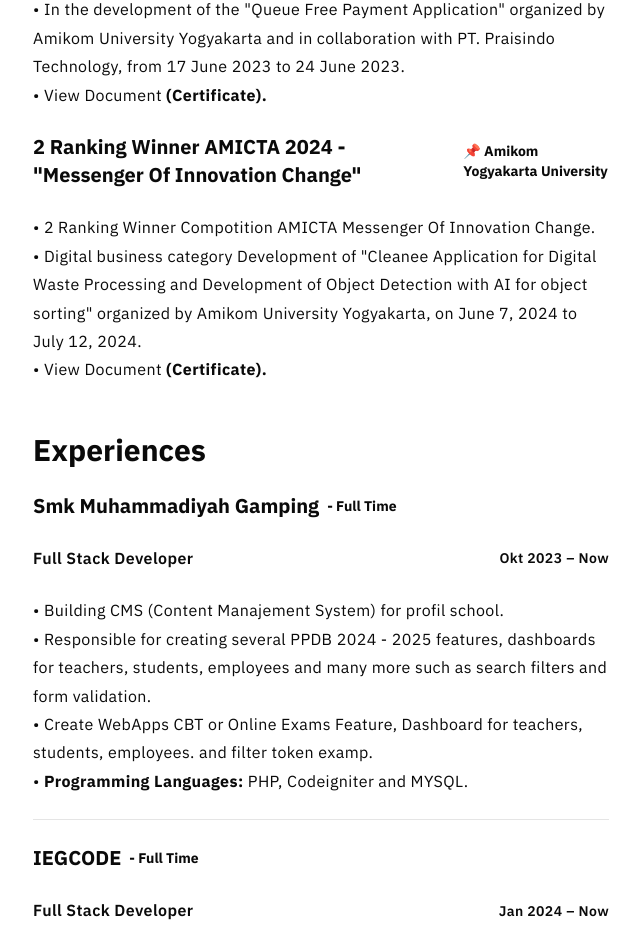
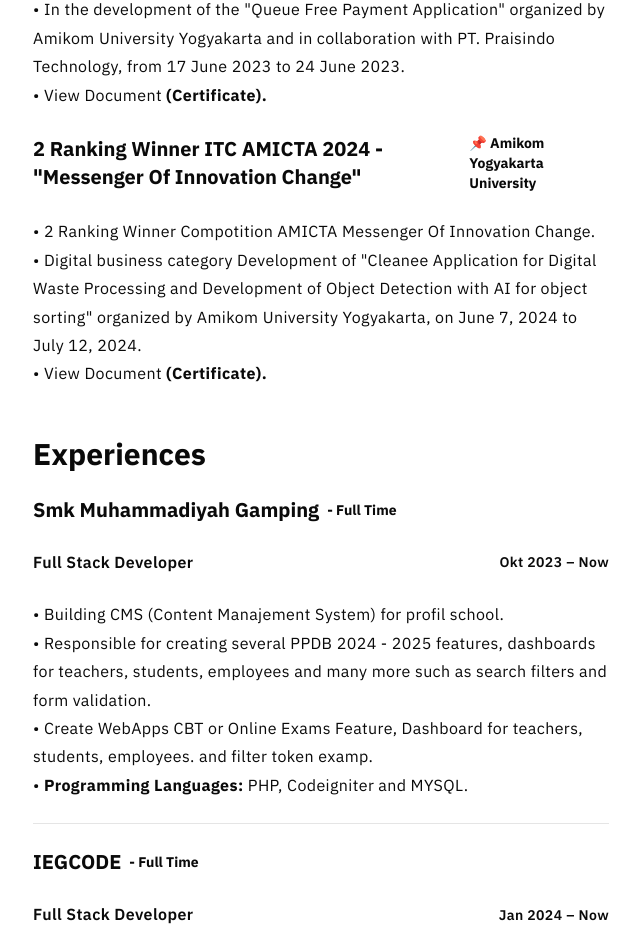
Before and after one commit to ibrahimelgibran/Portfoliov3, a React (Vite) app: page / in a window 1280 px wide. Shown: the part 1140-2070 px from the top of the page, without its empty margins (319-959 px from the left). Built offline with nearby package versions, Linux system fonts and the light colour scheme; no server answers.

Commit message:
update home

```diff
--- a/src/pages/home.tsx
+++ b/src/pages/home.tsx
@@ -138,7 +138,7 @@ export default function Home() {
         </div>
         <div className="flex space-x-2 items-center w-fit">
           <Heading as="h3">
-            2 Ranking Winner AMICTA 2024 - "Messenger Of Innovation Change"
+            2 Ranking Winner ITC AMICTA 2024 - "Messenger Of Innovation Change"
           </Heading>
           <span className="text-sm ml-auto">
             <b>📌 Amikom Yogyakarta University</b>
```
